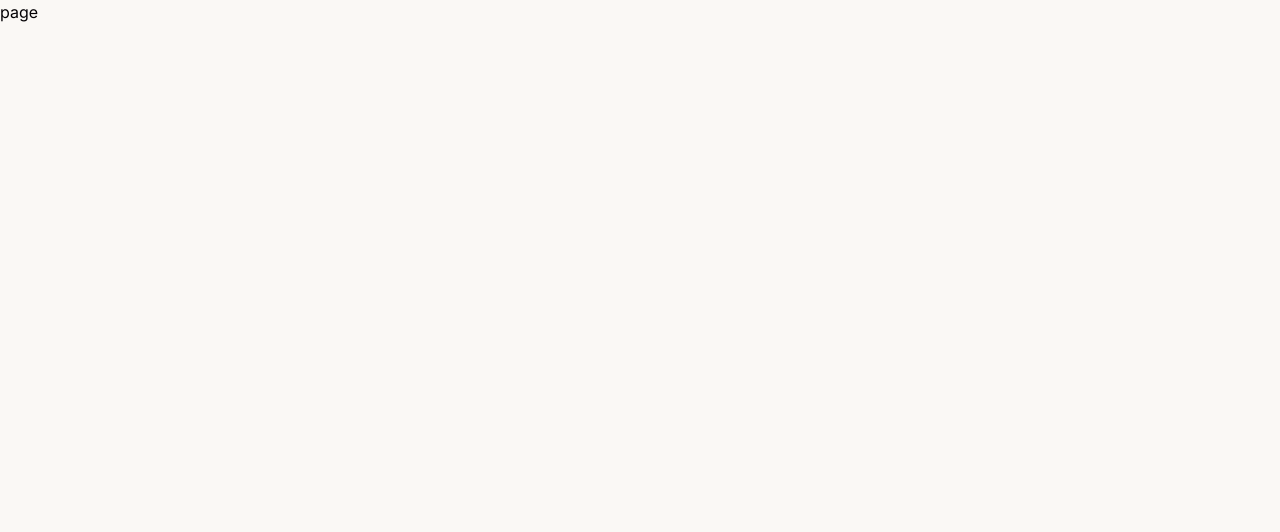
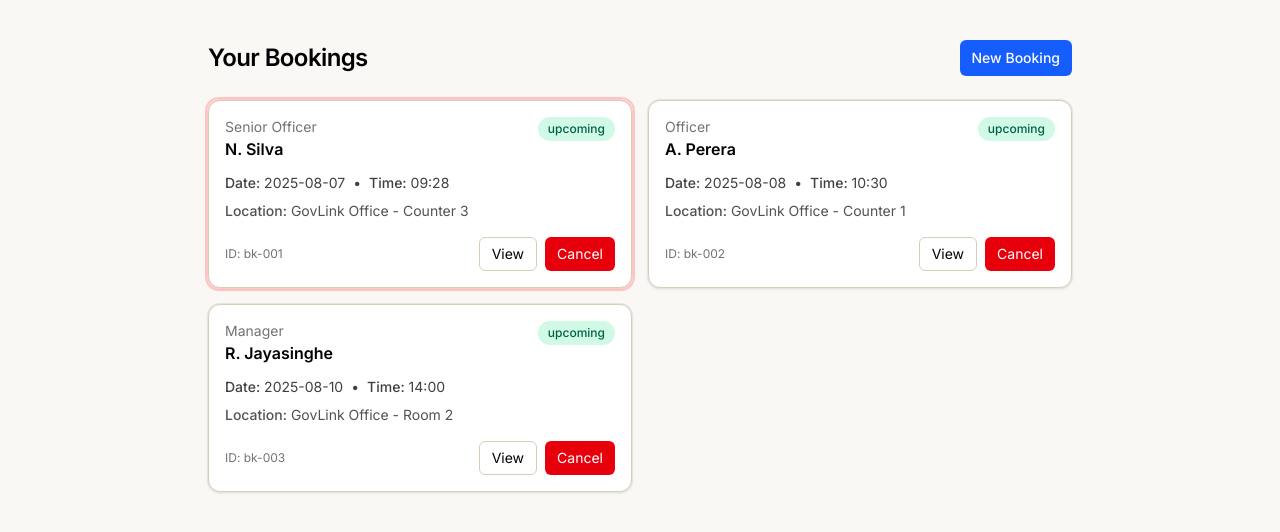
Before and after one commit to XFire2025/XFire_GovLink, a Next.js app: page /User/Booking in a window 1280 px wide. Shown: the top 532 px of the page. Built offline with nearby package versions, Linux system fonts and the light colour scheme.

Commit message:
feat: implement booking list page with booking cancellation functionality

```diff
--- a/src/app/User/Booking/page.tsx
+++ b/src/app/User/Booking/page.tsx
@@ -1,9 +1,171 @@
-import React from 'react'
+"use client";
 
-const page = () => {
-  return (
-    <div>page</div>
-  )
+import { useMemo, useState } from "react";
+import Link from "next/link";
+
+type Booking = {
+  id: string;
+  designation: string;
+  agent: string;
+  date: string; // ISO date
+  time: string; // HH:mm
+  location?: string;
+  status: "upcoming" | "completed" | "cancelled";
+};
+
+function classNames(...xs: Array<string | false | null | undefined>) {
+  return xs.filter(Boolean).join(" ");
 }
 
-export default page
+export default function BookingListPage() {
+  const [bookings, setBookings] = useState<Booking[]>([
+    // First one will be "about to start" and have a red glow
+    {
+      id: "bk-001",
+      designation: "Senior Officer",
+      agent: "N. Silva",
+      date: new Date().toISOString().slice(0, 10),
+      time: new Date(Date.now() + 10 * 60 * 1000).toTimeString().slice(0, 5), // 10 minutes from now
+      location: "GovLink Office - Counter 3",
+      status: "upcoming",
+    },
+    {
+      id: "bk-002",
+      designation: "Officer",
+      agent: "A. Perera",
+      date: new Date(Date.now() + 24 * 60 * 60 * 1000).toISOString().slice(0, 10),
+      time: "10:30",
+      location: "GovLink Office - Counter 1",
+      status: "upcoming",
+    },
+    {
+      id: "bk-003",
+      designation: "Manager",
+      agent: "R. Jayasinghe",
+      date: new Date(Date.now() + 3 * 24 * 60 * 60 * 1000).toISOString().slice(0, 10),
+      time: "14:00",
+      location: "GovLink Office - Room 2",
+      status: "upcoming",
+    },
+  ]);
+
+  const [cancellingId, setCancellingId] = useState<string | null>(null);
+
+  function cancelBooking(id: string) {
+    setCancellingId(id);
+    // mock async cancel
+    setTimeout(() => {
+      setBookings((prev) =>
+        prev.map((b) => (b.id === id ? { ...b, status: "cancelled" } : b))
+      );
+      setCancellingId(null);
+    }, 700);
+  }
+
+  const sorted = useMemo(() => {
+    // sort by date/time ascending, cancelled go last
+    const toTs = (b: Booking) => new Date(`${b.date}T${b.time}:00`).getTime();
+    return [...bookings].sort((a, b) => {
+      if (a.status === "cancelled" && b.status !== "cancelled") return 1;
+      if (b.status === "cancelled" && a.status !== "cancelled") return -1;
+      return toTs(a) - toTs(b);
+    });
+  }, [bookings]);
+
+  return (
+    <main className="mx-auto max-w-4xl px-4 py-10">
+      <div className="mb-6 flex items-center justify-between">
+        <h1 className="text-2xl font-semibold tracking-tight">Your Bookings</h1>
+        <Link
+          href="/User/Booking/New"
+          className="rounded-md bg-blue-600 px-3 py-2 text-sm font-medium text-white hover:bg-blue-700"
+        >
+          New Booking
+        </Link>
+      </div>
+
+      {sorted.length === 0 ? (
+        <div className="rounded-md border p-6 text-center text-sm text-neutral-600">
+          No bookings yet. Create one to get started.
+        </div>
+      ) : (
+        <ul className="grid grid-cols-1 gap-4 sm:grid-cols-2">
+          {sorted.map((b, idx) => {
+            const isFirst = idx === 0 && b.status === "upcoming";
+            const cancelled = b.status === "cancelled";
+
+            return (
+              <li
+                key={b.id}
+                className={classNames(
+                  "relative rounded-xl border p-4 shadow-sm transition",
+                  "bg-white ring-1 ring-neutral-200",
+                  isFirst && "shadow-[0_0_0_3px_rgba(239,68,68,0.35)] ring-red-200",
+                  cancelled && "opacity-70"
+                )}
+              >
+                <div className="mb-3 flex items-start justify-between gap-3">
+                  <div>
+                    <div className="text-sm text-neutral-500">{b.designation}</div>
+                    <div className="text-base font-semibold">{b.agent}</div>
+                  </div>
+                  <span
+                    className={classNames(
+                      "rounded-full px-2.5 py-1 text-xs font-medium",
+                      b.status === "upcoming" && "bg-emerald-100 text-emerald-800",
+                      b.status === "completed" && "bg-neutral-200 text-neutral-700",
+                      b.status === "cancelled" && "bg-red-100 text-red-700"
+                    )}
+                  >
+                    {b.status}
+                  </span>
+                </div>
+
+                <div className="mb-2 text-sm text-neutral-700">
+                  <span className="font-medium">Date:</span> {b.date}
+                  <span className="mx-2">•</span>
+                  <span className="font-medium">Time:</span> {b.time}
+                </div>
+                {b.location && (
+                  <div className="mb-4 text-sm text-neutral-600">
+                    <span className="font-medium">Location:</span> {b.location}
+                  </div>
+                )}
+
+                <div className="flex items-center justify-between">
+                  <div className="text-xs text-neutral-500">ID: {b.id}</div>
+                  <div className="flex gap-2">
+                    <button
+                      type="button"
+                      className="rounded-md border px-3 py-1.5 text-sm hover:bg-neutral-50"
+                    >
+                      View
+                    </button>
+                    <button
+                      type="button"
+                      onClick={() => cancelBooking(b.id)}
+                      disabled={cancelled || cancellingId === b.id}
+                      className={classNames(
+                        "rounded-md px-3 py-1.5 text-sm text-white",
+                        cancelled
+                          ? "bg-neutral-400 cursor-not-allowed"
+                          : "bg-red-600 hover:bg-red-700",
+                        cancellingId === b.id && "opacity-70"
+                      )}
+                    >
+                      {cancelled ? "Cancelled" : cancellingId === b.id ? "Cancelling..." : "Cancel"}
+                    </button>
+                  </div>
+                </div>
+
+                {isFirst && (
+                  <div className="pointer-events-none absolute -inset-0.5 rounded-xl ring-2 ring-red-300/60" aria-hidden />
+                )}
+              </li>
+            );
+          })}
+        </ul>
+      )}
+    </main>
+  );
+}
```
